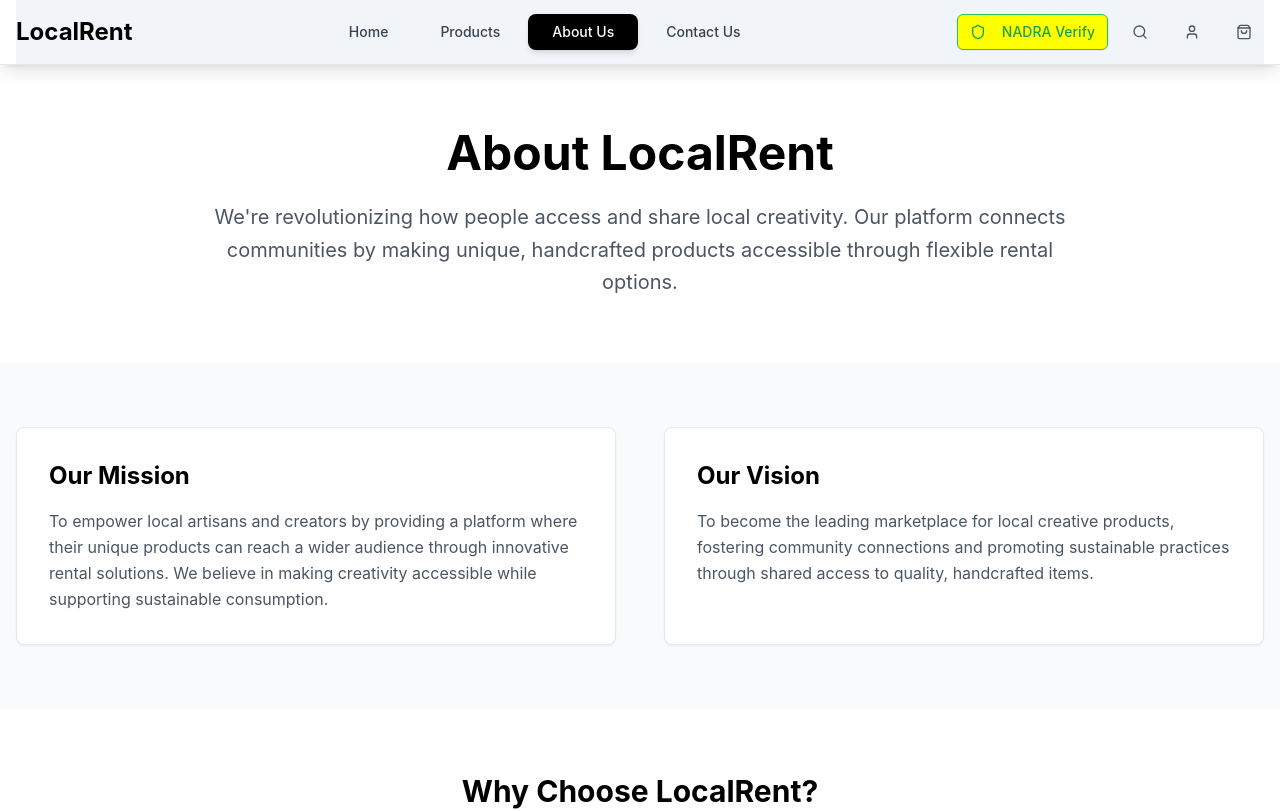
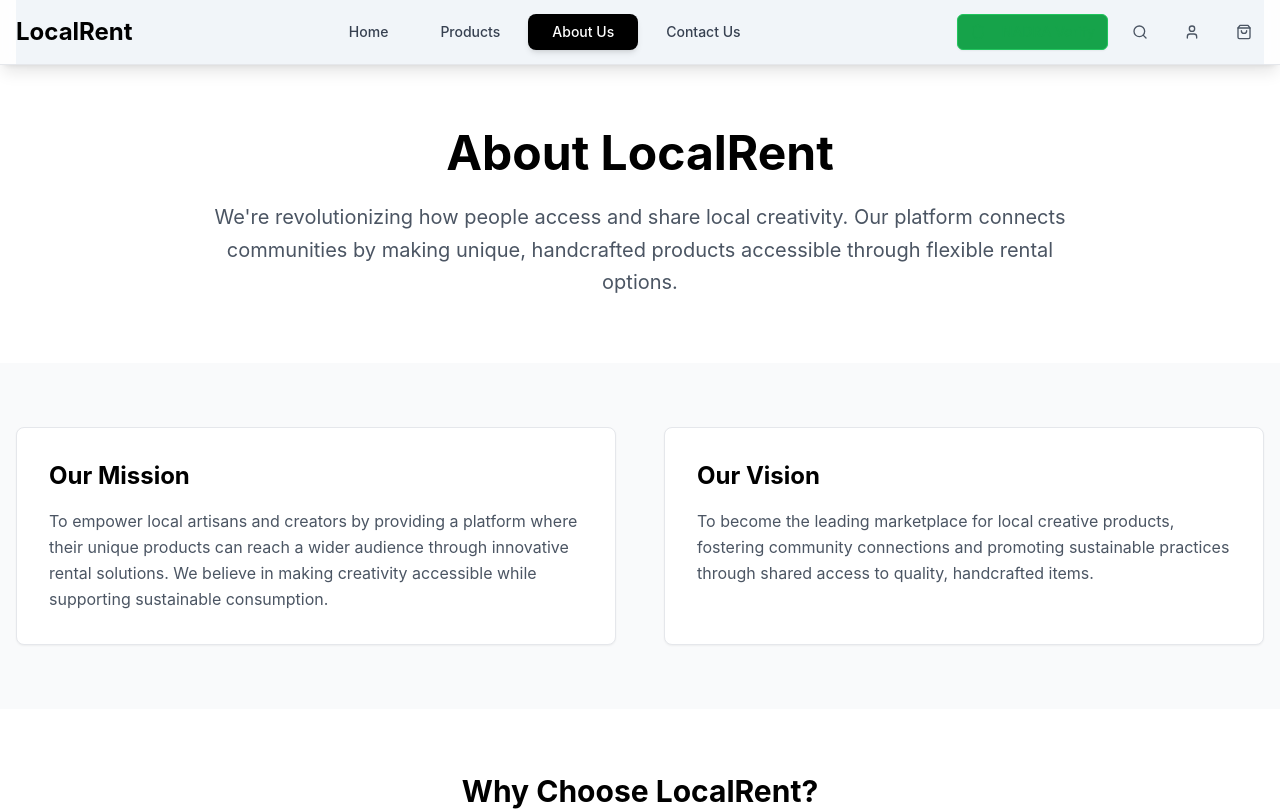
Before and after one commit to Mousa-Wazir/webflow-commerce-spark, a React (Vite) app: page /about in a window 1280 px wide. Shown: the top 811 px of the page. Built offline with nearby package versions, Linux system fonts and the light colour scheme.

Commit message:
Visual edit in Lovable
Edited UI in Lovable

```diff
--- a/src/components/Header.tsx
+++ b/src/components/Header.tsx
@@ -54,7 +54,7 @@ export function Header() {
           {/* Right Icons */}
           <div className="flex items-center space-x-3">
             {/* NADRA Verification - Prominent */}
-            <Button variant="outline" size="sm" className="hidden md:flex border-green-500 text-green-600 hover:bg-green-500 hover:text-white shadow-sm hover:shadow-md transition-all duration-300" onClick={() => navigate('/nadra-verification')}>
+            <Button variant="outline" size="sm" onClick={() => navigate('/nadra-verification')} className="hidden md:flex border-green-500 text-green-600 hover:text-white shadow-sm hover:shadow-md transition-all duration-300 bg-green-600 hover:bg-green-500">
               <Shield className="h-4 w-4 mr-2" />
               NADRA Verify
             </Button>
--- a/src/components/Hero.tsx
+++ b/src/components/Hero.tsx
@@ -30,7 +30,7 @@ export function Hero() {
               Explore Products
               <ArrowRight className="ml-2 h-5 w-5 transition-transform group-hover:translate-x-1" />
             </Button>
-            <Button variant="outline" size="lg" className="border-white text-white hover:text-black bg-slate-400 hover:bg-slate-300">
+            <Button variant="outline" size="lg" className="border-white text-white hover:text-black bg-green-600 hover:bg-green-500 font-medium">
               <Shield className="mr-2 h-5 w-5" />
               NADRA Verification
             </Button>
```
